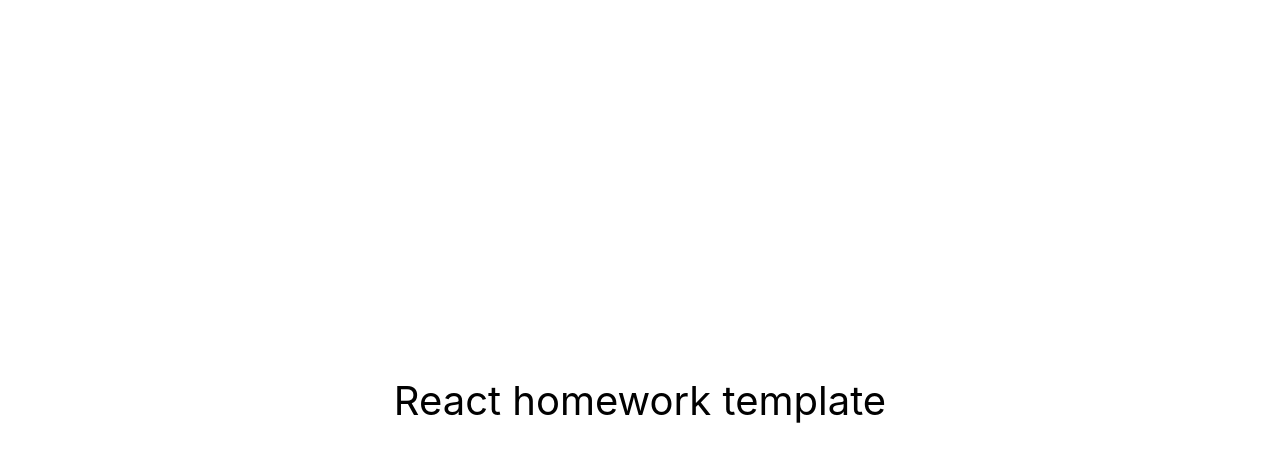
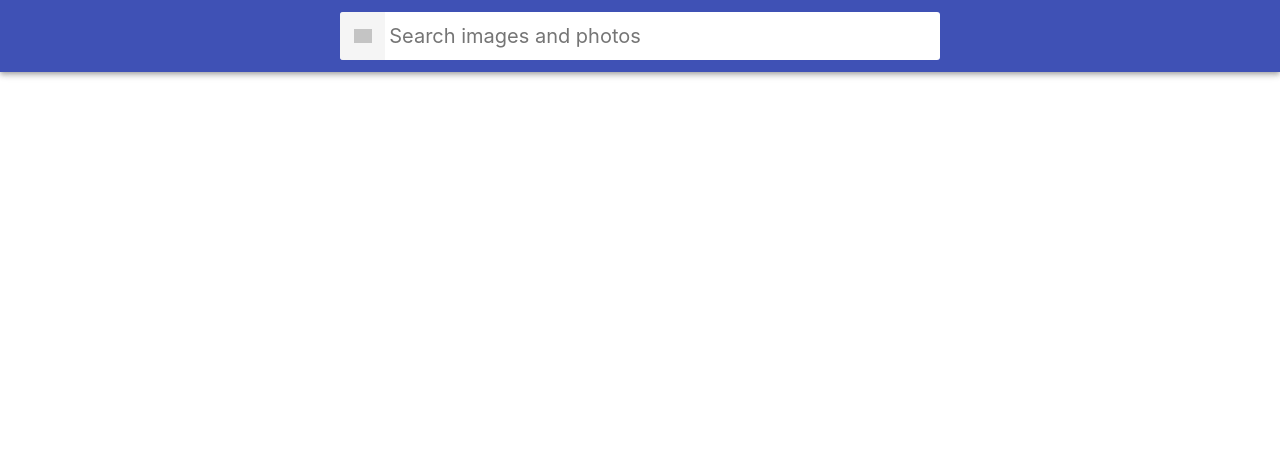
Before and after one commit to Andrew-Samoilov/goit-react-hw-03-image-finder, a React (Create React App) app: page / in a window 1280 px wide. Shown: the top 462 px of the page. Built offline with nearby package versions, Linux system fonts and the light colour scheme; grey boxes are pictures that could not be loaded.

Commit message:
in progress

```diff
--- a/src/components/App.jsx
+++ b/src/components/App.jsx
@@ -1,16 +1,15 @@
+import css from "./styles.module.css";
+import { Searchbar } from "./Searchbar";
+
 export const App = () => {
   return (
-    <div
-      style={{
-        height: '100vh',
-        display: 'flex',
-        justifyContent: 'center',
-        alignItems: 'center',
-        fontSize: 40,
-        color: '#010101'
-      }}
-    >
-      React homework template
+    <div className={css.App}>
+      <Searchbar onSubmit=""/>
+      {/* <ImageGallery>
+          <ImageGalleryItem>
+            <Loader>
+              <Button>
+            <Modal> */}
     </div>
   );
 };
--- /dev/null
+++ b/src/components/Searchbar.jsx
@@ -0,0 +1,21 @@
+import css from "./styles.module.css";
+
+export const Searchbar = (onSubmit) => {
+    return (
+        <header className={css.Searchbar}>
+            <form className={css.SearchForm} onSubmit={onSubmit}>
+                <button type="submit" className={css.SearchFormButton}>
+                    <span className={css.SearchFormButtonLabel}>Search</span>
+                </button>
+
+                <input
+                    className={css.SearchFormInput}
+                    type="text"
+                    autocomplete="off"
+                    autofocus
+                    placeholder="Search images and photos"
+                />
+            </form>
+        </header>
+    );
+}
--- /dev/null
+++ b/src/components/styles.module.css
@@ -0,0 +1,207 @@
+html {
+    box-sizing: border-box;
+    width: 100vw;
+    overflow-x: hidden;
+}
+
+*,
+*::before,
+*::after {
+    box-sizing: inherit;
+}
+
+body {
+    margin: 0;
+    font-family: -apple-system, BlinkMacSystemFont, 'Segoe UI', Roboto,
+        Oxygen-Sans, Ubuntu, Cantarell, 'Helvetica Neue', sans-serif;
+    color: #212121;
+    background-color: #fff;
+    -webkit-font-smoothing: antialiased;
+    -moz-osx-font-smoothing: grayscale;
+}
+
+img {
+    display: block;
+    max-width: 100%;
+    height: auto;
+}
+
+/*
+ * Стили компонента App
+ */
+.App {
+    display: grid;
+    grid-template-columns: 1fr;
+    grid-gap: 16px;
+    padding-bottom: 24px;
+}
+
+/*
+ * Стили компонента Searchbar
+ */
+.Searchbar {
+    top: 0;
+    left: 0;
+    position: sticky;
+    z-index: 1100;
+    display: flex;
+    justify-content: center;
+    align-items: center;
+    min-height: 64px;
+    padding-right: 24px;
+    padding-left: 24px;
+    padding-top: 12px;
+    padding-bottom: 12px;
+    color: #fff;
+    background-color: #3f51b5;
+    box-shadow: 0px 2px 4px -1px rgba(0, 0, 0, 0.2),
+        0px 4px 5px 0px rgba(0, 0, 0, 0.14), 0px 1px 10px 0px rgba(0, 0, 0, 0.12);
+}
+
+/*
+ * Стили компонента SearchForm
+ */
+.SearchForm {
+    display: flex;
+    align-items: center;
+    width: 100%;
+    max-width: 600px;
+    background-color: #fff;
+    border-radius: 3px;
+    overflow: hidden;
+}
+
+.SearchFormButton {
+    display: inline-block;
+    width: 48px;
+    height: 48px;
+    border: 0;
+    background-image: url('https: //www.flaticon.com/ru/free-icon/search_149852?k=1677490216929&sign-up=google');
+    background-size: 40%;
+    background-repeat: no-repeat;
+    background-position: center;
+    opacity: 0.6;
+    transition: opacity 250ms cubic-bezier(0.4, 0, 0.2, 1);
+    cursor: pointer;
+    outline: none;
+}
+
+.SearchForm-button:hover {
+    opacity: 1;
+}
+
+.SearchFormButtonLabel {
+    position: absolute;
+    width: 1px;
+    height: 1px;
+    padding: 0;
+    overflow: hidden;
+    clip: rect(0, 0, 0, 0);
+    white-space: nowrap;
+    clip-path: inset(50%);
+    border: 0;
+}
+
+.SearchFormInput {
+    display: inline-block;
+    width: 100%;
+    font: inherit;
+    font-size: 20px;
+    border: none;
+    outline: none;
+    padding-left: 4px;
+    padding-right: 4px;
+}
+
+.SearchForm-input::placeholder {
+    font: inherit;
+    font-size: 18px;
+}
+
+/*
+ * Стили компонента ImageGallery
+ */
+.ImageGallery {
+    display: grid;
+    max-width: calc(100vw - 48px);
+    grid-template-columns: repeat(auto-fill, minmax(320px, 1fr));
+    grid-gap: 16px;
+    margin-top: 0;
+    margin-bottom: 0;
+    padding: 0;
+    list-style: none;
+    margin-left: auto;
+    margin-right: auto;
+}
+
+/*
+ * Стили компонента ImageGalleryItem
+ */
+.ImageGalleryItem {
+    border-radius: 2px;
+    box-shadow: 0px 1px 3px 0px rgba(0, 0, 0, 0.2),
+        0px 1px 1px 0px rgba(0, 0, 0, 0.14), 0px 2px 1px -1px rgba(0, 0, 0, 0.12);
+}
+
+.ImageGalleryItem-image {
+    width: 100%;
+    height: 260px;
+    object-fit: cover;
+    transition: transform 250ms cubic-bezier(0.4, 0, 0.2, 1);
+}
+
+.ImageGalleryItem-image:hover {
+    transform: scale(1.03);
+    cursor: zoom-in;
+}
+
+/*
+ * Стили компонента Modal
+ */
+
+.Overlay {
+    position: fixed;
+    top: 0;
+    left: 0;
+    width: 100vw;
+    height: 100vh;
+    display: flex;
+    justify-content: center;
+    align-items: center;
+    background-color: rgba(0, 0, 0, 0.8);
+    z-index: 1200;
+}
+
+.Modal {
+    max-width: calc(100vw - 48px);
+    max-height: calc(100vh - 24px);
+}
+
+/*
+* Стили компонента Buton (Load more)
+*/
+.Button {
+    padding: 8px 16px;
+    border-radius: 2px;
+    background-color: #3f51b5;
+    transition: all 250ms cubic-bezier(0.4, 0, 0.2, 1);
+    text-align: center;
+    display: inline-block;
+    color: #fff;
+    border: 0;
+    text-decoration: none;
+    cursor: pointer;
+    font-family: inherit;
+    font-size: 18px;
+    line-height: 24px;
+    font-style: normal;
+    font-weight: 500;
+    min-width: 180px;
+    box-shadow: 0px 3px 1px -2px rgba(0, 0, 0, 0.2),
+        0px 2px 2px 0px rgba(0, 0, 0, 0.14), 0px 1px 5px 0px rgba(0, 0, 0, 0.12);
+}
+
+.Button:hover,
+.Button:focus {
+    background-color: #303f9f;
+}
```
Also changed, not shown: 1 other file (tests, documents, lock files or other folders).
